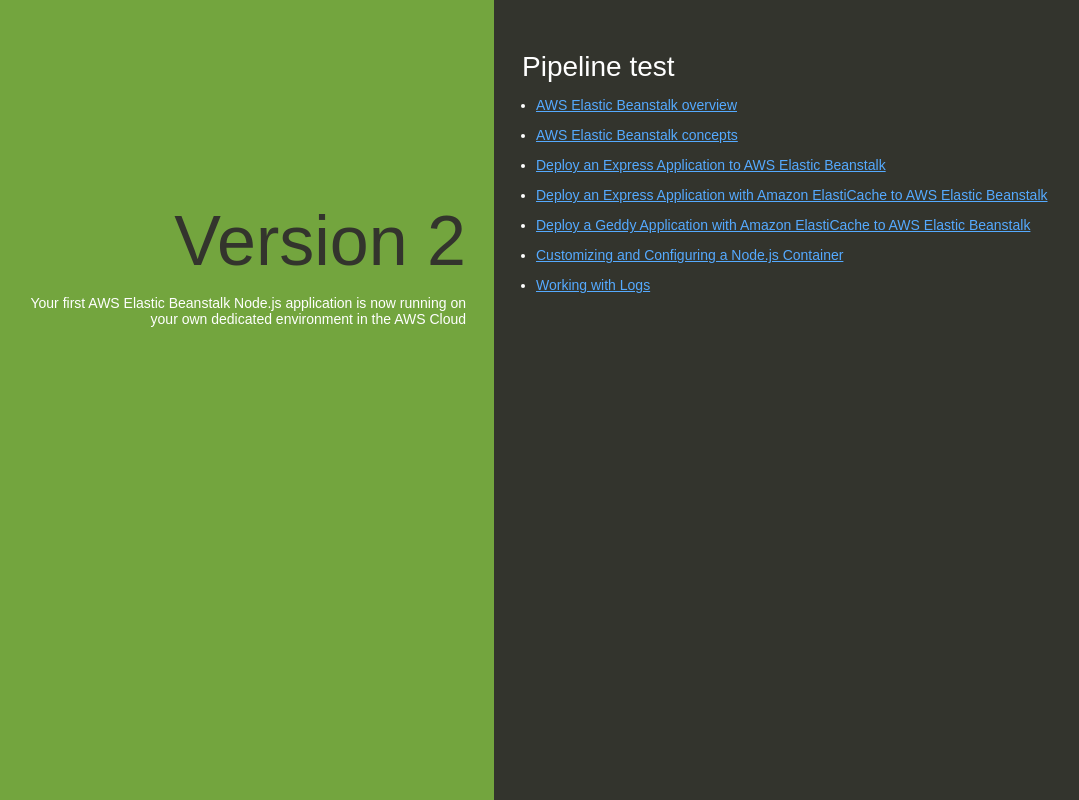
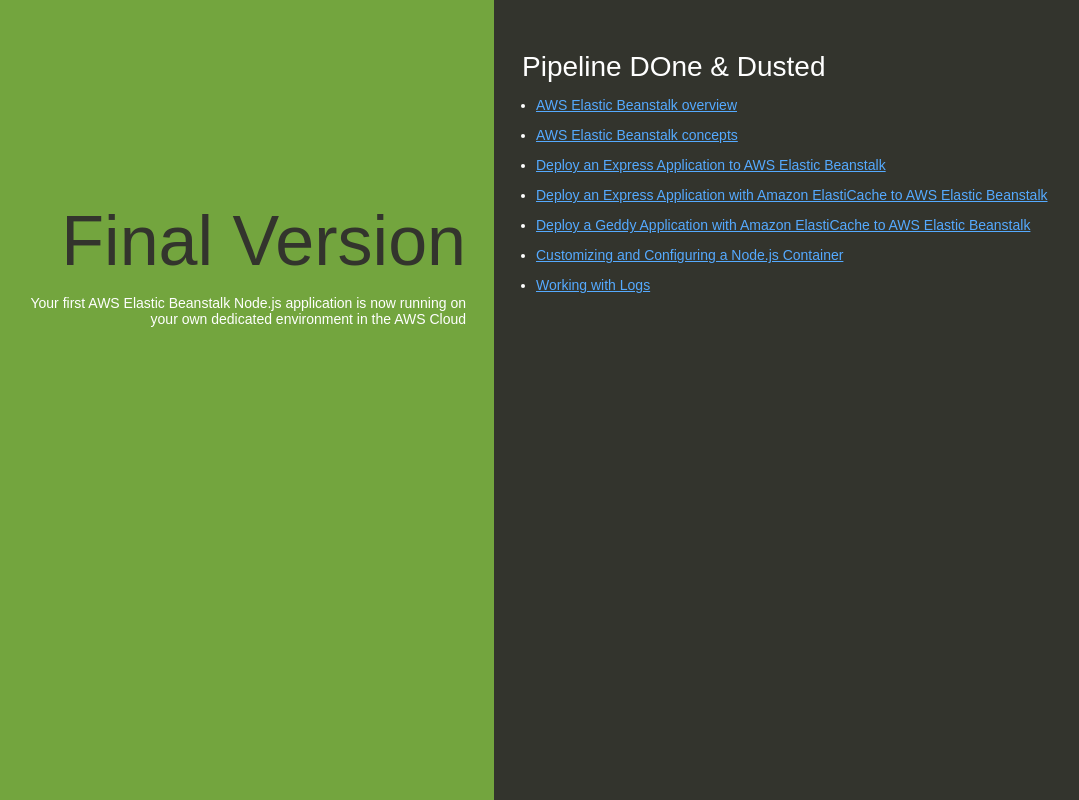
Before and after one commit to shahdevendra0707/testpipeline, a website: page index.html in a window 1280 px wide. Shown: the whole page, without its empty margins (146-1225 px from the left). Drawn offline with Linux system fonts and the light colour scheme.

Commit message:
Final changes

```diff
--- a/index.html
+++ b/index.html
@@ -74,11 +74,11 @@
   </head>
   <body>
     <div class="textColumn">
-      <h1>Version 2</h1>
+      <h1>Final Version</h1>
       <p>Your first AWS Elastic Beanstalk Node.js application is now running on your own dedicated environment in the AWS Cloud</p>
     </div>
     <div class="linksColumn">
-      <h2>Pipeline test</h2>
+      <h2>Pipeline DOne & Dusted</h2>
       <ul>
         <li><a href="http://docs.aws.amazon.com/elasticbeanstalk/latest/dg/Welcome.html">AWS Elastic Beanstalk overview</a></li>
         <li><a href="http://docs.aws.amazon.com/elasticbeanstalk/latest/dg/concepts.html">AWS Elastic Beanstalk concepts</a></li>
```
